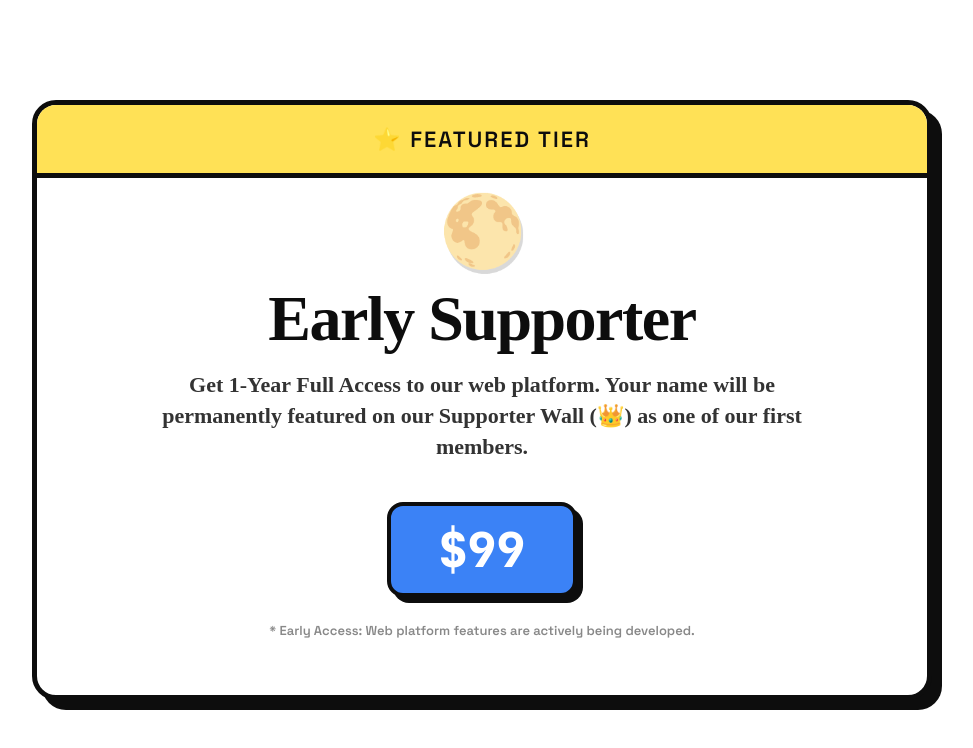
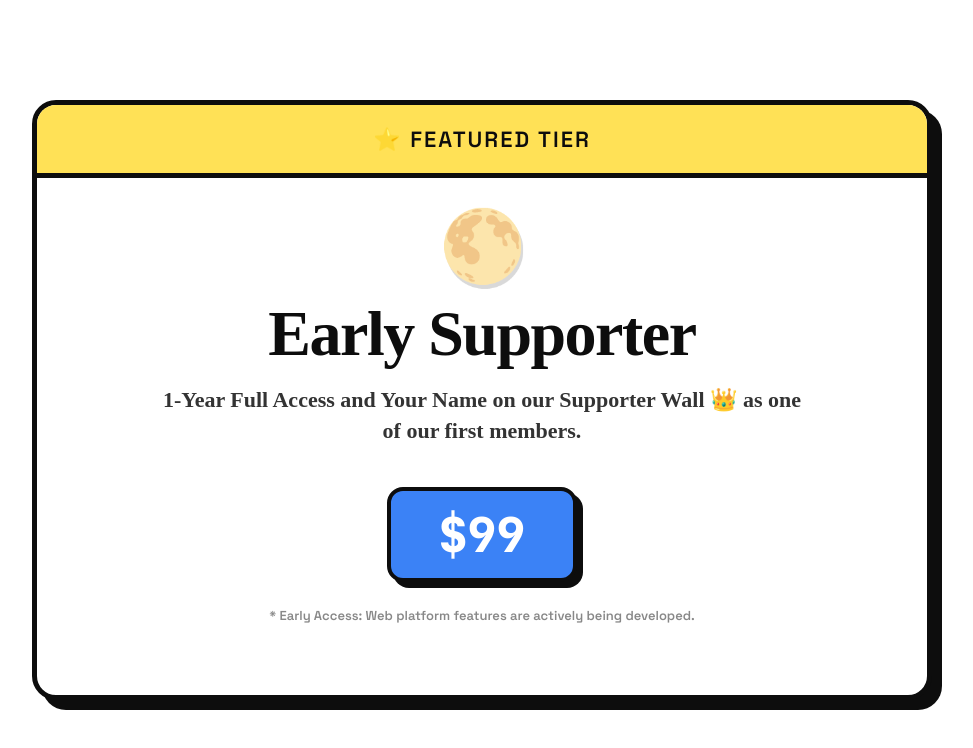
Before and after one commit to CIND-cloud/DEMOGIF1, a plain HTML site: page index.html in a window 1280 px wide. Shown: the whole page, without its empty margins (158-1131 px from the left). Drawn offline with Linux system fonts and the light colour scheme.

Commit message:
Update index.html

```diff
--- a/index.html
+++ b/index.html
@@ -135,13 +135,12 @@
     <div class="card-banner">⭐ FEATURED TIER</div>
 
     <div class="card-content">
-      <!-- 保留最愛嘅月亮 -->
       <div class="top-emoji">🌕</div>
 
-      <!-- 👇 已經改做 Early Supporter -->
       <div class="card-title">Early Supporter</div>
 
-      <p class="card-desc">Get <strong>1-Year Full Access</strong> to our web platform. Your name will be permanently featured on our Supporter Wall (👑) as one of our first members.</p>
+      <!-- 👇 已經換成你指定嘅句子 -->
+      <p class="card-desc">1-Year Full Access and Your Name on our Supporter Wall 👑 as one of our first members.</p>
 
       <div class="card-price">$99</div>
 
```
